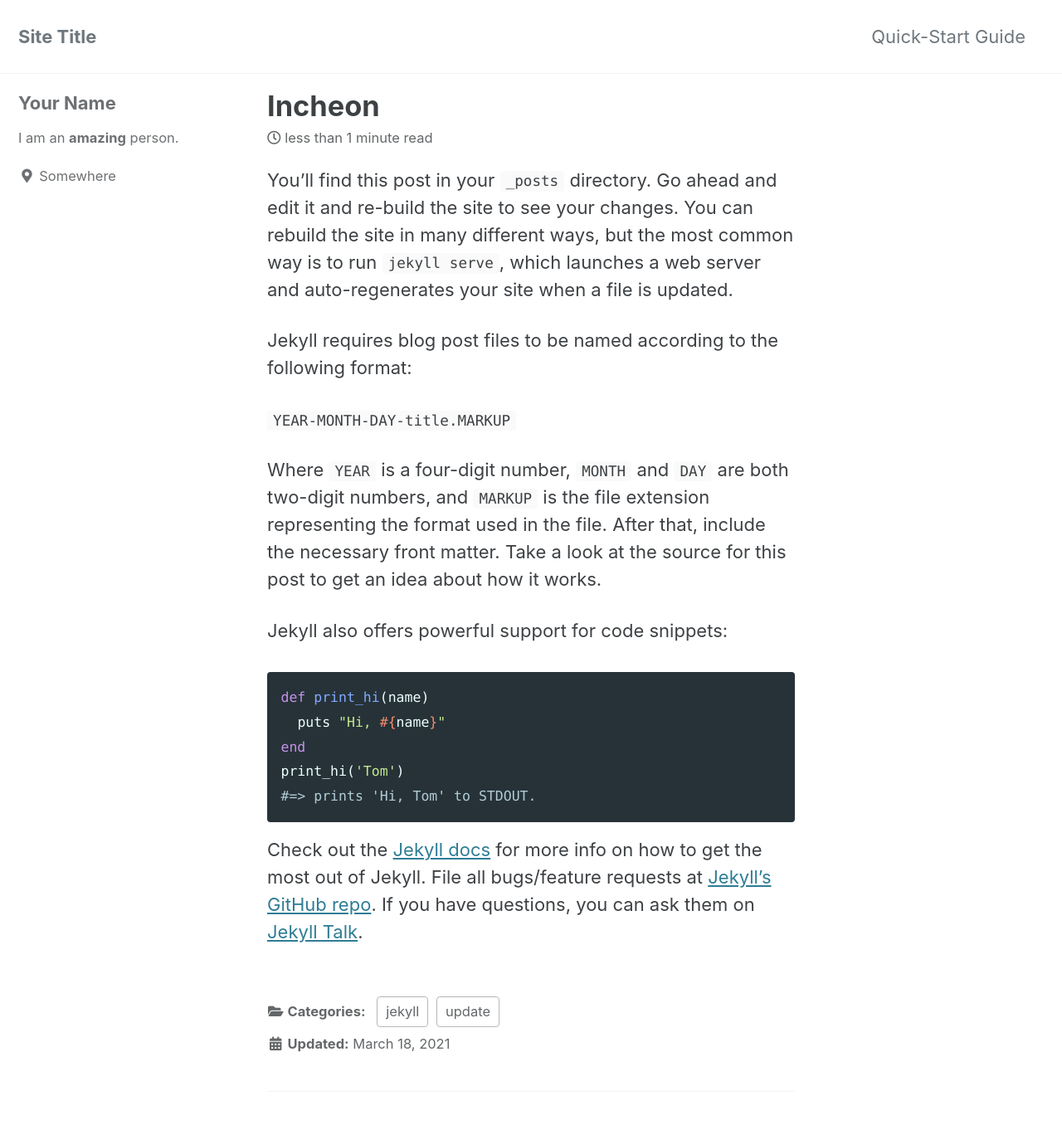
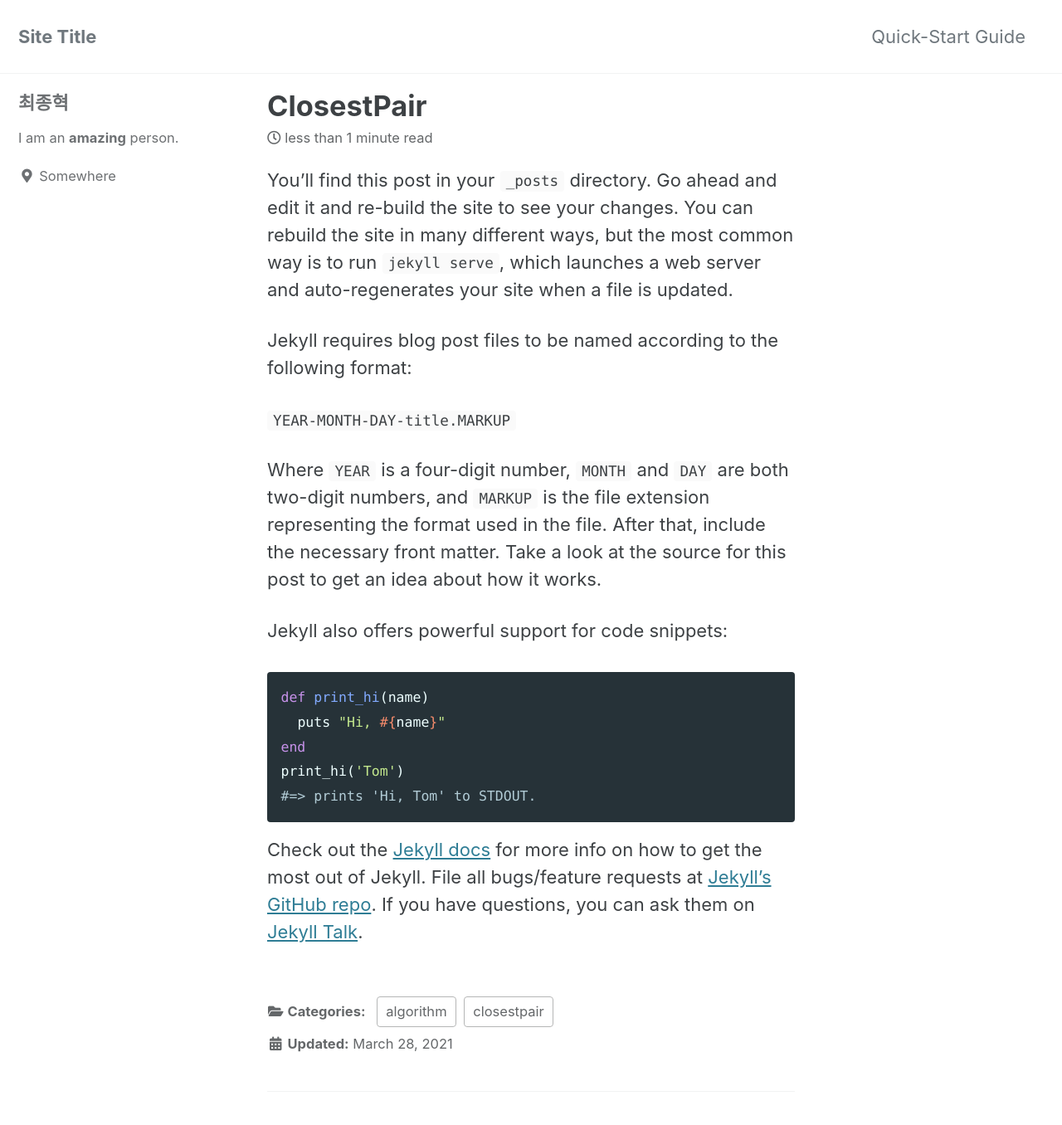
Before and after one commit to Orohora/Orohora.github.io, a Jekyll site: the page built from _posts/2021-03-29-ClosestPair.markdown, in a window 1280 px wide. Shown: the top 1356 px of the page at 83% size. Built offline with Jekyll 4.4.1, drawn with Linux system fonts in a browser that asks for light colours; cached includes are drawn as plain includes.

Commit message:
config done

```diff
--- a/_config.yml
+++ b/_config.yml
@@ -94,7 +94,7 @@ analytics:
 
 # Site Author
 author:
-  name             : "Your Name"
+  name             : "최종혁"
   avatar           : # path of avatar image, e.g. "/assets/images/bio-photo.jpg"
   bio              : "I am an **amazing** person."
   location         : "Somewhere"
--- a/_posts/2021-03-20-Incheon.markdown
+++ b/_posts/2021-03-29-ClosestPair.markdown
@@ -1,8 +1,8 @@
 ---
 layout: single
-title:  "Incheon"
-date:   2021-03-19 03:57:49 +0900
-categories: jekyll update
+title:  "ClosestPair"
+date:   2021-03-29 03:57:49 +0900
+categories: algorithm closestpair
 ---
 You’ll find this post in your `_posts` directory. Go ahead and edit it and re-build the site to see your changes. You can rebuild the site in many different ways, but the most common way is to run `jekyll serve`, which launches a web server and auto-regenerates your site when a file is updated.
 
```
